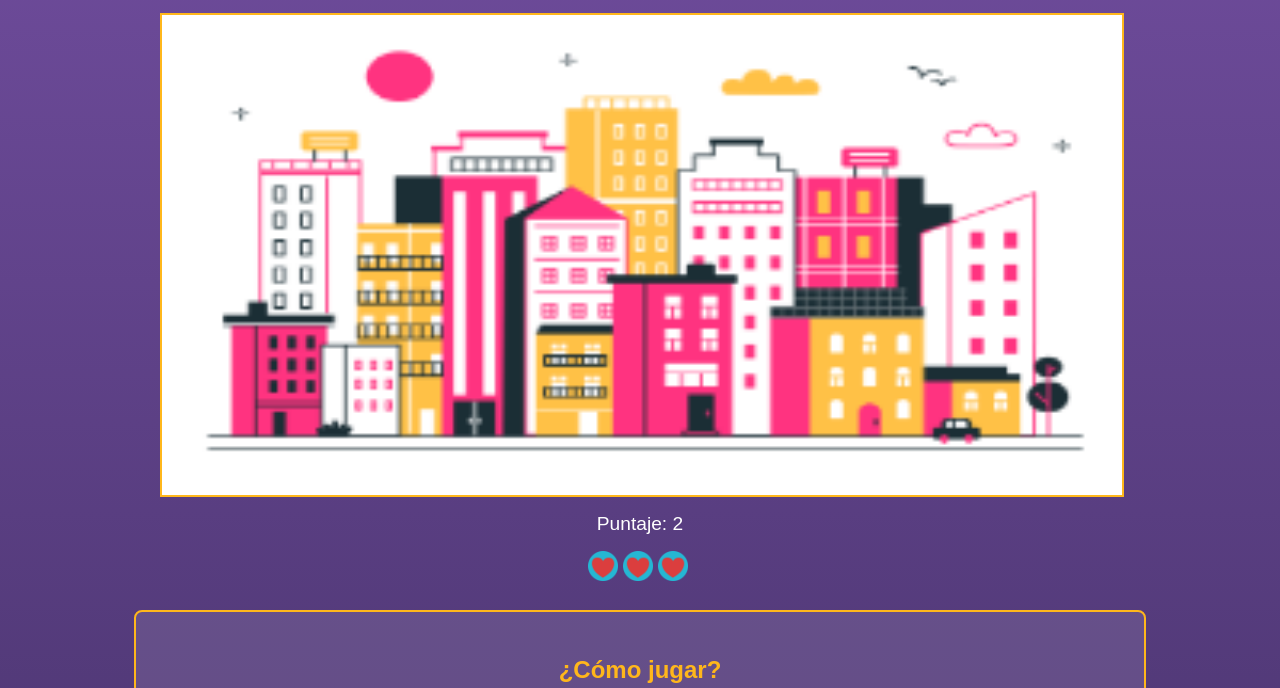
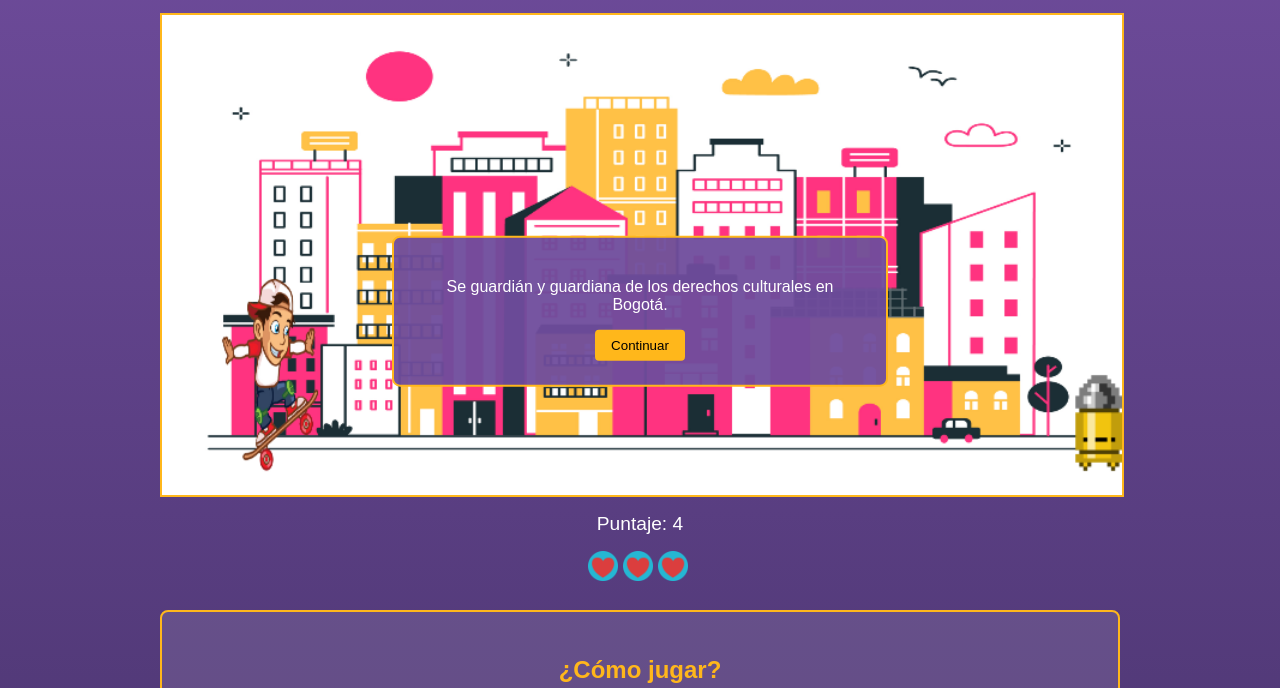
Before and after one commit to leonardo-forero/videojuego-scrd, a plain HTML site: page index.html in a window 1280 px wide. Both pictures are taken after a click on the button "Jugar". Shown: the part 112-800 px from the top of the page. Drawn offline with Linux system fonts and the light colour scheme.

Commit message:
Arreglo botón de inicio en celulares

```diff
--- a/index.html
+++ b/index.html
@@ -21,10 +21,9 @@
 
     <!-- Caja de mensajes para tips con botón para continuar -->
     <div id="messageBox" class="hidden">
-      <p id="tipText"></p>
-      <button onclick="resumeGame()">Continuar</button>
+     <p id="tipText"></p>
+     <button id="continueButton">Continuar</button>
     </div>
-  </div>
 
   <!-- Botón de inicio -->
   <button id="startButton">Jugar</button>
--- a/script.js
+++ b/script.js
@@ -209,6 +209,28 @@ function gameLoop() {
   requestAnimationFrame(gameLoop);
 }
 
+// Esperar a que todo el DOM esté cargado para asignar eventos a botones
+document.addEventListener("DOMContentLoaded", () => {
+  const startButton = document.getElementById("startButton");
+  const continueButton = document.getElementById("continueButton");
+  const canvas = document.getElementById("gameCanvas");
+
+  // Botón de inicio
+  startButton.addEventListener("click", () => {
+    startButton.style.display = "none";
+	canvas.classList.add("active");  // Mostrar el canvas al iniciar el juego
+    resizeCanvas();
+    drawHearts();
+    drawScore();
+    resumeGame();
+  });
+
+  // Botón de continuar después de un tip
+  continueButton.addEventListener("click", () => {
+    resumeGame();
+  });
+});
+
 document.addEventListener("keydown", e => {
   if ((e.code === "Space" || e.code === "ArrowUp") && !player.isJumping && gameRunning) {
     player.isJumping = true;
--- a/styles.css
+++ b/styles.css
@@ -128,6 +128,14 @@ body {
   margin-bottom: 0.8rem;
 }
 
+#gameCanvas {
+  display: none;
+}
+
+#gameCanvas.active {
+  display: block;
+}
+
 /* Responsividad extra */
 @media (max-width: 600px) {
   #scoreDisplay, #heartsDisplay {
```
